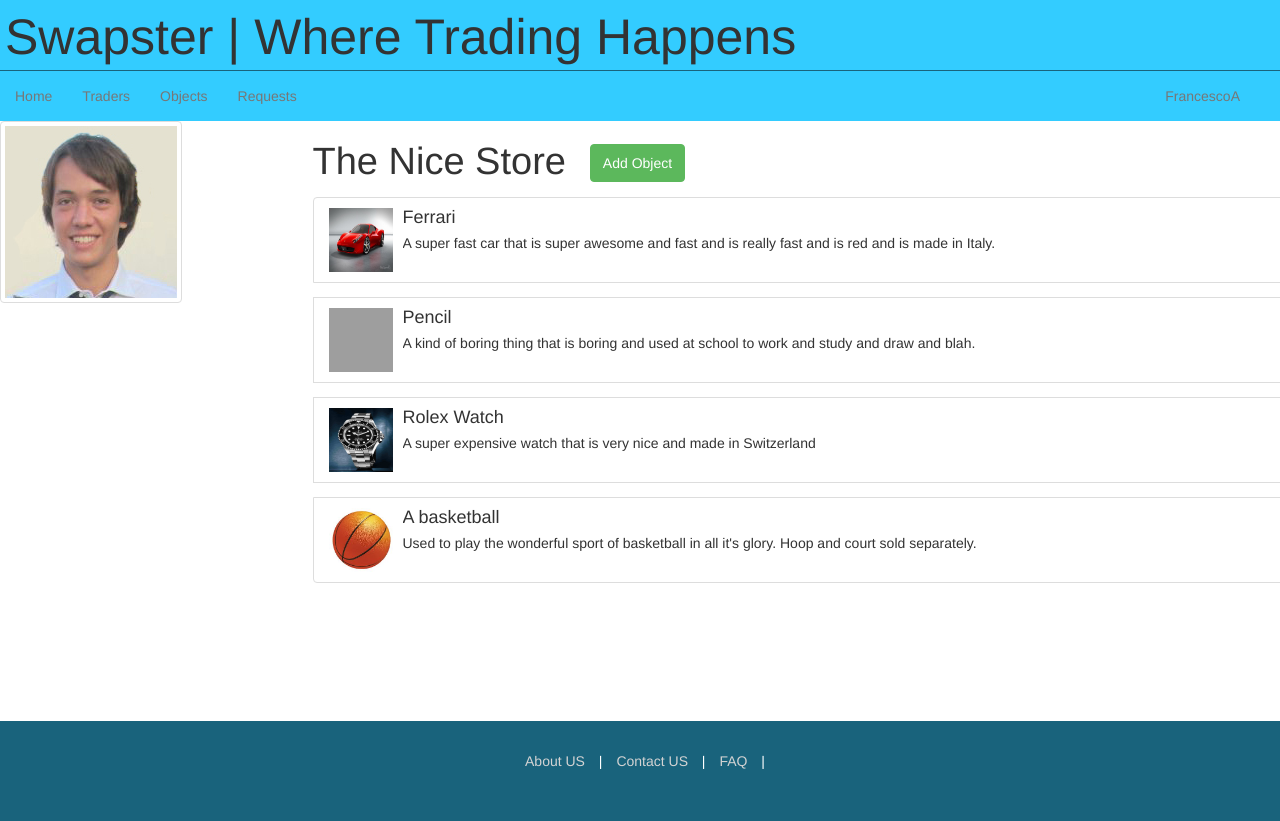
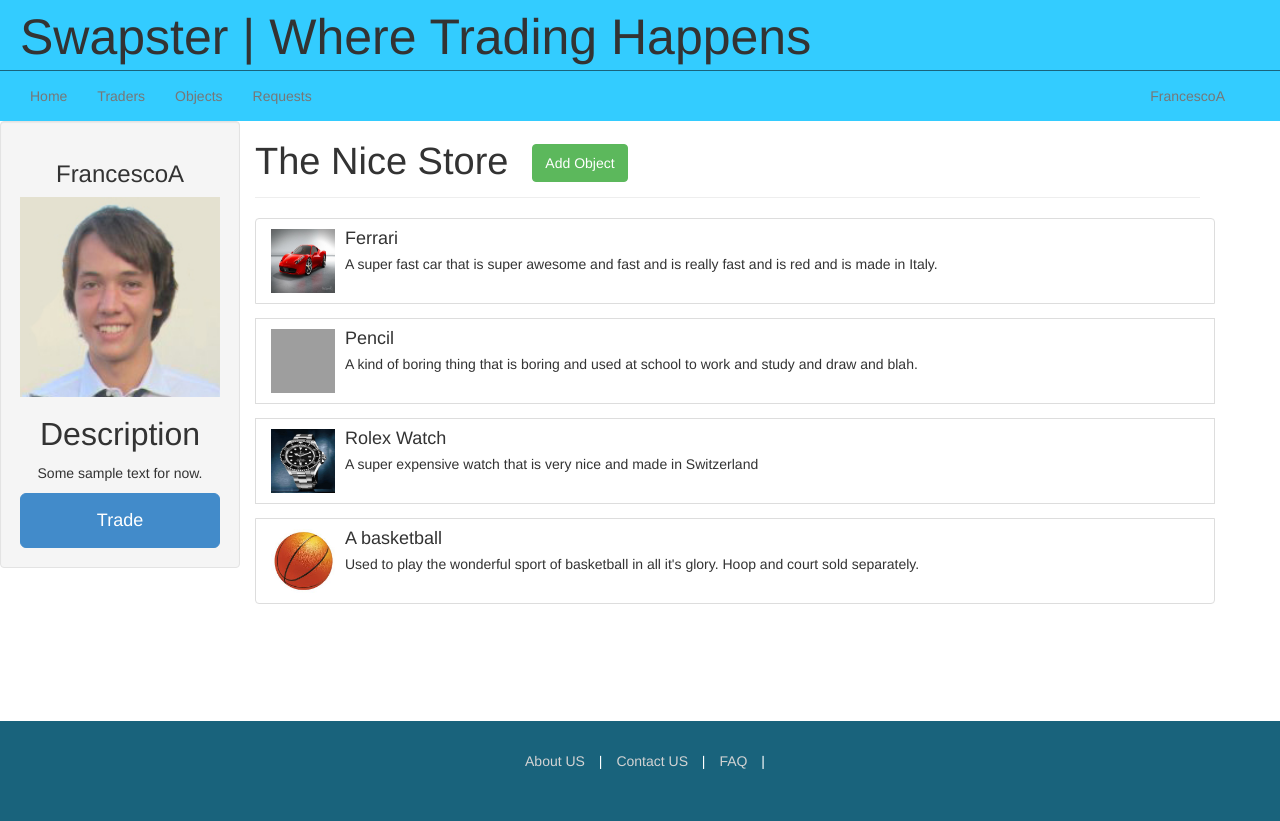
Before and after one commit to FrancescoA/swapster, a Django app: page /traders/profile/ in a window 1280 px wide. Run offline with Django 3.2, Linux system fonts and the light colour scheme; a user stored in the database is signed in; data comes from the database, SQL or seed files in the repository; parts of the project's set-up code (start-up, migrations or seed data) failed here and were passed over; grey boxes are pictures that could not be loaded.

Commit message:
Improved profile look

```diff
--- a/static/css/base.css
+++ b/static/css/base.css
@@ -2,8 +2,7 @@
 	width: 100%;
 	top: 0px;
 	z-index: 100;
-	margin-left: 0px;
-	margin-right: 0px;
+
 }
 
 .navbar {
@@ -20,6 +19,11 @@
 	height: 51px;
 }
 
+.row {
+	margin-left: 0px;
+	margin-right: 0px;
+}
+
 .object-icon-medium {
 	width: 64px;
 	height: 64px;
--- a/static/css/profile.css
+++ b/static/css/profile.css
@@ -3,6 +3,27 @@
 	margin-bottom: 15px;
 }
 
+hr {
+	margin-top: 0px;
+	margin-bottom: 20px;
+	margin-left: -15px;
+}
+
+.profile {
+	text-align: center;
+	padding-left: 0px;
+	width: auto;
+}
+
+.profile-pic {
+	min-height: 200px;
+	min-width: 200px;
+	max-height: 300px;
+	max-width: 300px;
+	height: auto;
+	width: auto;
+}
+
 .row > .store-header {
 	display: inline-block;
 }
--- a/templates/objects/object_create.html
+++ b/templates/objects/object_create.html
@@ -2,6 +2,7 @@
 
 {% block profile_content %}
 
+{{ form.as_p }}
 
 
 {% endblock %}
--- a/templates/swapster/profile.html
+++ b/templates/swapster/profile.html
@@ -1,6 +1,4 @@
 {% extends 'swapster/base.html' %}
-
-
 
 {% block content %}
 <div class="row">
@@ -14,7 +12,9 @@
 	</div>
 	<div class="col-9">
 		<div class="row">
-			<h1> {{ user.store_title }} </h1>
+			<h1> {{ user.store_title }} HELLOO </h1>
+			WHAT THE HELL
+			<button class="btn btn-success btn-large pull-right"> Add Object </button>
 		</div>
 		<div class="row">
 			<div class="list-group">
--- a/templates/trader/profile.html
+++ b/templates/trader/profile.html
@@ -4,12 +4,18 @@
 
 {% block content %}
 <div class="row">
-	<div class="col-3">
-		{% if user.image %}
-		<img class="thumbnail" src="{{ user.image.url }}"/>
-		{% else%}
-		<img class="thumbnail" src="">
-		{% endif %}
+	<div class="col-3 profile">
+		<div class='well'>
+			<h3> {{ user.username }}</h3>
+			{% if user.image %}
+			<img class="profile-pic" src="{{ user.image.url }}"/>
+			{% else%}
+			<img src="">
+			{% endif %}
+			<h2> Description </h2>
+			<p> Some sample text for now.</p>
+			<button class="btn btn-large btn-primary btn-block"> Trade </button>
+		</div>
 
 	</div>
 	<div class="col-9">
@@ -19,6 +25,7 @@
 
 			{% endblock %}
 		</div>
+		<hr>
 		<div class="row">
 			{% block profile_content %}
 			<div class="list-group">
```
Also changed, not shown: 1 other file.
